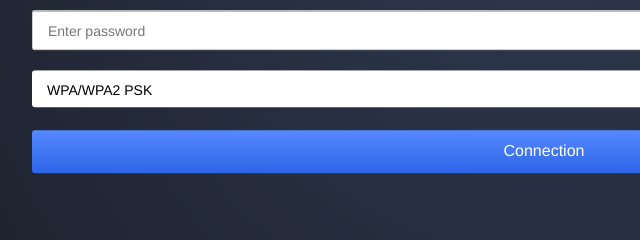
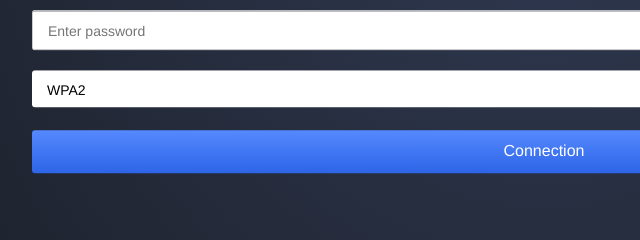
Before and after one commit to ouchunrun/Wi-Fi_connection, a plain HTML site: page src/components/connection.html in a window 1280 px wide. Shown: the part 393-633 px from the top of the page, 96-736 px from the left. Drawn offline with Linux system fonts and the light colour scheme.

Commit message:
Add OPEN and AUTO options, set default value to WPA2

```diff
--- a/src/components/connection.html
+++ b/src/components/connection.html
@@ -27,8 +27,10 @@
 
 				<div class="mui-input-row mui-input-row-select">
 					<select style="" id="authenticationSelect">
-						<option value="6">WPA/WPA2 PSK</option>
-						<option value="11">WPA3-SAE</option>
+						<option value="8">AUTO</option>
+						<option value="0">OPEN</option>
+						<option value="6" selected>WPA2</option>
+						<option value="11">WPA3</option>
 					</select>
 				</div>
 			</div>
```
Also changed, not shown: 1 other file.
